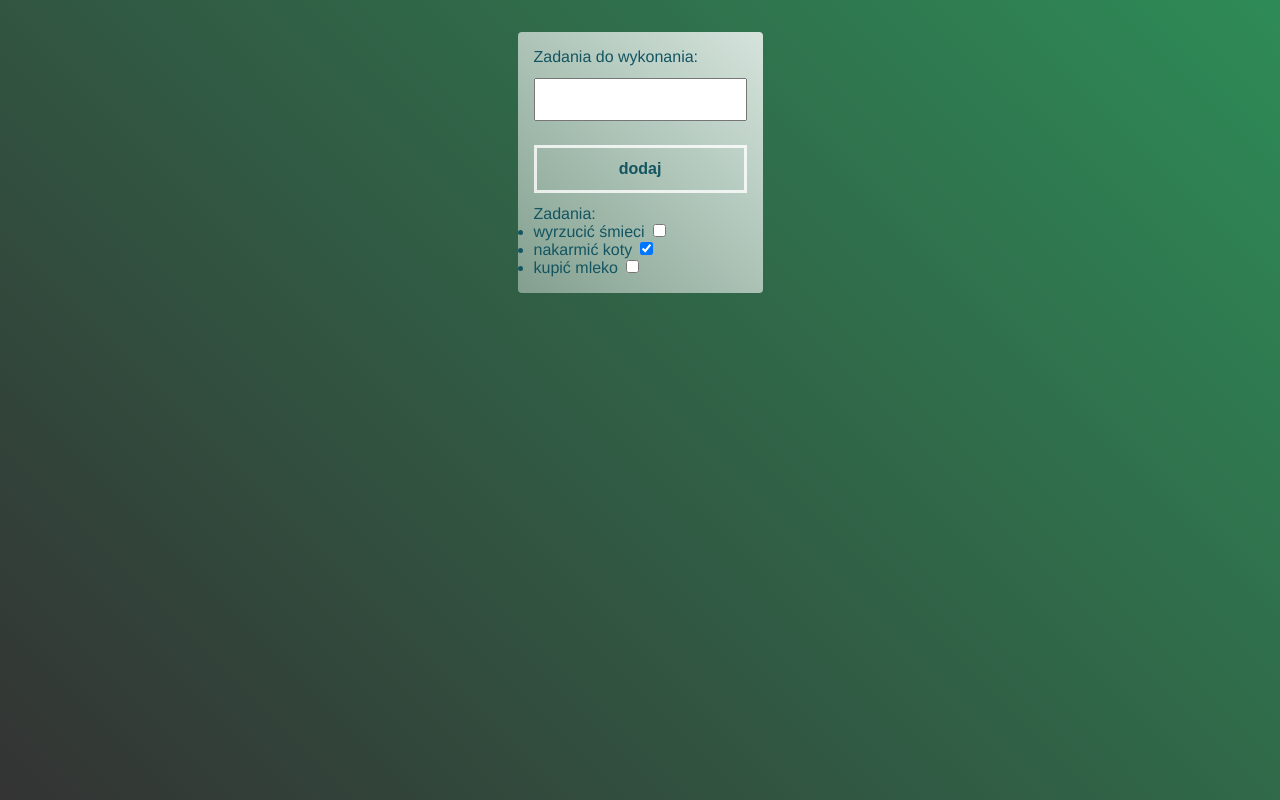
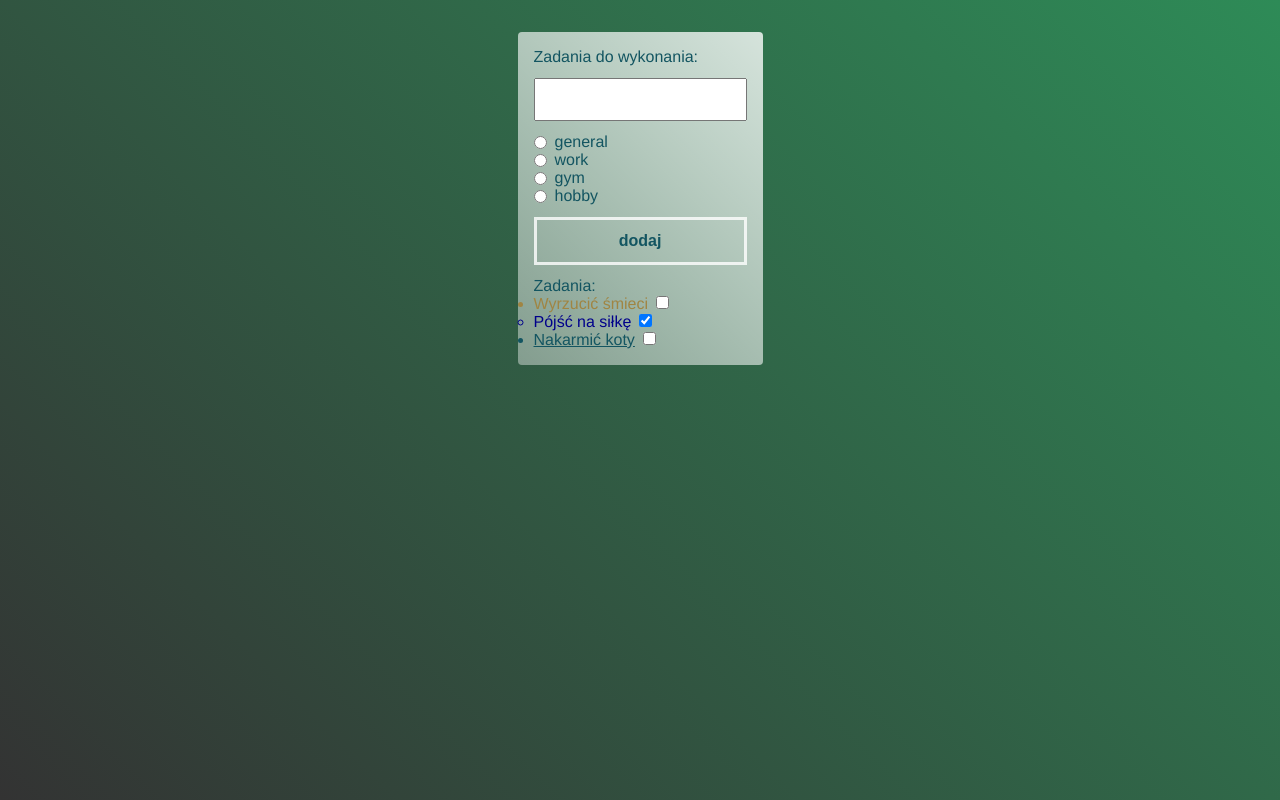
Before and after one commit to JoannaPatyk/todo-list-typescript, a website with bundled scripts: page index.html in a window 1280 px wide. Built offline with nearby package versions, Linux system fonts and the light colour scheme.

Commit message:
Add category

```diff
--- a/index.html
+++ b/index.html
@@ -11,6 +11,7 @@
     <form class="container" autocomplete="off">
       <label for="name">Zadania do wykonania:</label>
       <input type="text" id="name" />
+      <ul class="categories"></ul>
       <button>dodaj</button>
       <p>Zadania:</p>
       <ul class="tasks"></ul>
--- a/src/app.ts
+++ b/src/app.ts
@@ -1,64 +1,108 @@
-const taskNameInputEl: HTMLInputElement = document.querySelector("#name");
-const addButtonEl: HTMLButtonElement = document.querySelector("button");
-const taskContainerEl: HTMLElement = document.querySelector(".tasks");
+const taskNameInputElement: HTMLInputElement = document.querySelector("#name");
+const addButtonElement: HTMLButtonElement = document.querySelector("button");
+const tasksContainerElement: HTMLElement = document.querySelector(".tasks");
+const categoriesContainerElement: HTMLElement = document.querySelector(".categories");
+
+let selectedCategory: Category;
+
+type Category = "general" | "work" | "gym" | "hobby";
 
 interface Task {
-    title: string,
-    done: boolean
-};
+    name: string;
+    done: boolean;
+    category?: Category;
+}
+
+const categories: Category[] = ["general", "work", "gym", "hobby"];
 
 const tasks: Task[] = [
     {
-    title: "wyrzucić śmieci",
+        name: "Wyrzucić śmieci",
         done: false,
+        category: "hobby",
     },
     {
-    title: "nakarmić koty",
+        name: "Pójść na siłkę",
         done: true,
+        category: "gym",
     },
     {
-    title: "kupić mleko",
+        name: "Nakarmić koty",
         done: false,
+        category: "work",
     },
 ];
 
 const render = () => {
-  taskContainerEl.innerHTML = "";
+    tasksContainerElement.innerHTML = "";
     tasks.forEach((task, index) => {
+        const taskElement: HTMLElement = document.createElement("li");
+        if (task.category) {
+            taskElement.classList.add(task.category);
+        }
+        const id: string = `task-${index}`;
 
-    const taskEl: HTMLElement = document.createElement("li");
-    const id: string = `task-${index}`;
-    const labelEl: HTMLLabelElement = document.createElement("label");
-    labelEl.innerText = task.title;
-    labelEl.setAttribute("for", id);
+        const labelElement: HTMLLabelElement = document.createElement("label");
+        labelElement.innerText = task.name;
+        labelElement.setAttribute("for", id);
 
-    const checkboxEl: HTMLInputElement = document.createElement("input");
-    checkboxEl.type = "checkbox";
-    checkboxEl.title = task.title;
-    checkboxEl.checked = task.done;
-    checkboxEl.id = id;
-    checkboxEl.addEventListener("change", ()=> {
+        const checkboxElement: HTMLInputElement =
+            document.createElement("input");
+        checkboxElement.type = "checkbox";
+        checkboxElement.name = task.name;
+        checkboxElement.id = id;
+        checkboxElement.checked = task.done;
+        checkboxElement.addEventListener("change", () => {
             task.done = !task.done;
         });
 
-   taskEl.appendChild(labelEl);
-   taskEl.appendChild(checkboxEl);
+        taskElement.appendChild(labelElement);
+        taskElement.appendChild(checkboxElement);
 
-   taskContainerEl.appendChild(taskEl);
+        tasksContainerElement.appendChild(taskElement);
     });
 };
 
+const renderCategories = () => {
+    categories.forEach((category) => {
+        const categoryElement: HTMLElement = document.createElement("li");
+
+        const id: string =`category-${category}`;
+
+        const radioInputElement: HTMLInputElement =
+            document.createElement("input");
+        radioInputElement.type = "radio";
+        radioInputElement.name = "category";
+        radioInputElement.value = category;
+        radioInputElement.id = id;
+        radioInputElement.addEventListener("change", () => {
+            selectedCategory = category;
+        });
+
+        const labelElement: HTMLLabelElement = document.createElement("label");
+        labelElement.setAttribute("for", id);
+        labelElement.innerText = category;
+
+        categoryElement.appendChild(radioInputElement);
+        categoryElement.appendChild(labelElement);
+
+        categoriesContainerElement.appendChild(categoryElement);
+    });
+};
 const addTask = (task: Task) => {
     tasks.push(task);
 };
 
-addButtonEl.addEventListener("click", (event: Event) => {
+addButtonElement.addEventListener("click", (event: Event) => {
     event.preventDefault();
 
-  addTask({title: taskNameInputEl.value, done: false});
+    addTask({
+        name: taskNameInputElement.value,
+        done: false,
+        category: selectedCategory,
+    });
     render();
-
-  taskNameInputEl.value = "";
 });
 
+renderCategories();
 render();
--- a/style.css
+++ b/style.css
@@ -79,7 +79,7 @@ button:hover {
 }
 
 .hobby {
-  color: darkgoldenrod;
+  color: rgb(160, 133, 67);
 }
 
 .work {
```
Also changed, not shown: dist/app.js. Lines whose indentation alone changed are shown as unchanged.
